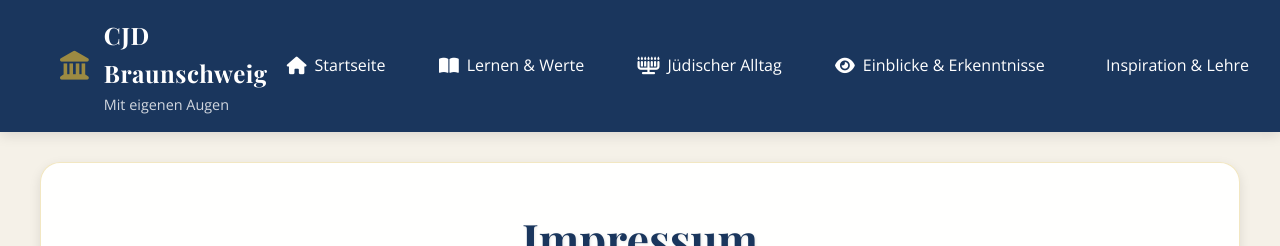
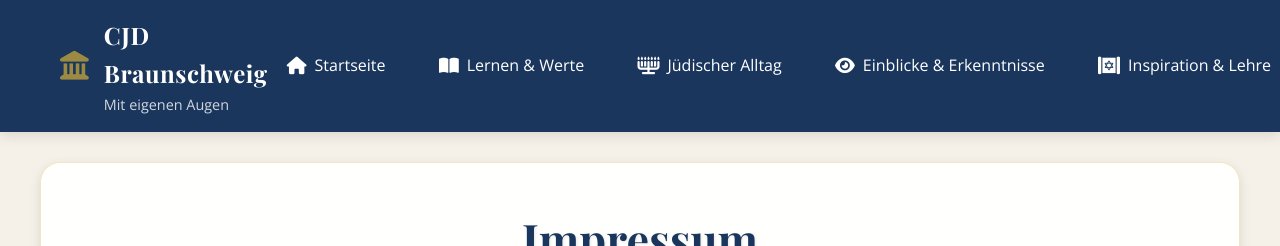
Before and after one commit to stolpersteinebs/stolpersteinebs.github.io, a Jekyll site: the page built from impressum.md, in a window 1280 px wide. Shown: the top 246 px of the page. Built offline with Jekyll 4.4.1, drawn with Linux system fonts in a browser that asks for light colours; our own code applies the rules of GitHub Pages for plain Markdown files.

Commit message:
Update default.html

```diff
--- a/_layouts/default.html
+++ b/_layouts/default.html
@@ -60,7 +60,7 @@
             display: flex;
             justify-content: space-between;
             align-items: center;
-            position: relative; /* Für absolute Positionierung des Hamburger-Menüs */
+            position: relative;
         }
 
         .nav-brand {
@@ -290,19 +290,7 @@
         }
 
         /* Responsive Design */
-        @media (max-width: 1024px) {
-            .nav-menu {
-                gap: 10px;
-            }
-
-            .nav-link {
-                padding: 0.6rem 1rem;
-                font-size: 0.9rem;
-            }
-        }
-
-        /* Hamburger-Menü ab 1024px */
-        @media (max-width: 1024px) {
+        @media (max-width: 1100px) { /* Hamburger erscheint früher */
             .hamburger {
                 display: block;
             }
@@ -338,9 +326,21 @@
             }
         }
 
+        @media (max-width: 1024px) {
+            /* Bestehende Anpassungen für kleinere Bildschirme */
+            .nav-menu {
+                gap: 10px;
+            }
+
+            .nav-link {
+                padding: 0.6rem 1rem;
+                font-size: 0.9rem;
+            }
+        }
+
         @media (max-width: 768px) {
             .nav-container {
-                flex-direction: row; /* Beibehalten für Hamburger */
+                flex-direction: row;
                 padding: 0 15px;
             }
 
@@ -390,7 +390,7 @@
                 </div>
             </a>
 
-            <!-- Hamburger-Button (nur mobil sichtbar) -->
+            <!-- Hamburger-Button -->
             <button class="hamburger" id="hamburger" aria-label="Menü">
                 <i class="fas fa-bars"></i>
             </button>
@@ -402,22 +402,22 @@
                 </a></li>
 
                 <li><a href="/lernenundwerte" class="nav-link" data-nav="lernenundwerte">
-                    <i class="fas fa-book-open"></i> <!-- Geändert: Buch für Lernen & Werte -->
+                    <i class="fas fa-book-open"></i>
                     <span>Lernen & Werte</span>
                 </a></li>
 
                 <li><a href="/juedischeralltag" class="nav-link" data-nav="juedischeralltag">
-                    <i class="fas fa-menorah"></i> <!-- Geändert: Menora für Jüdischer Alltag -->
+                    <i class="fas fa-menorah"></i>
                     <span>Jüdischer Alltag</span>
                 </a></li>
 
                 <li><a href="/einblicke" class="nav-link" data-nav="einblicke">
-                    <i class="fas fa-eye"></i> <!-- Geändert: Auge für Einblicke & Erkenntnisse -->
+                    <i class="fas fa-eye"></i>
                     <span>Einblicke & Erkenntnisse</span>
                 </a></li>
 
                 <li><a href="/inspiration" class="nav-link" data-nav="inspiration">
-                    <i class="fas fa-candle-holder"></i> <!-- Geändert: Kerze für Inspiration & Lehre -->
+                    <i class="fas fa-torah"></i> <!-- Korrigiert: Torah-Rolle -->
                     <span>Inspiration & Lehre</span>
                 </a></li>
             </ul>
@@ -440,7 +440,7 @@
         </div>
     </main>
 
-    <!-- Footer - Vereinfacht -->
+    <!-- Footer -->
     <footer class="site-footer">
         <div class="footer-container">
             <div class="footer-info">
```
Also changed, not shown: other parts of _layouts/default.html (+3 -3 lines).
